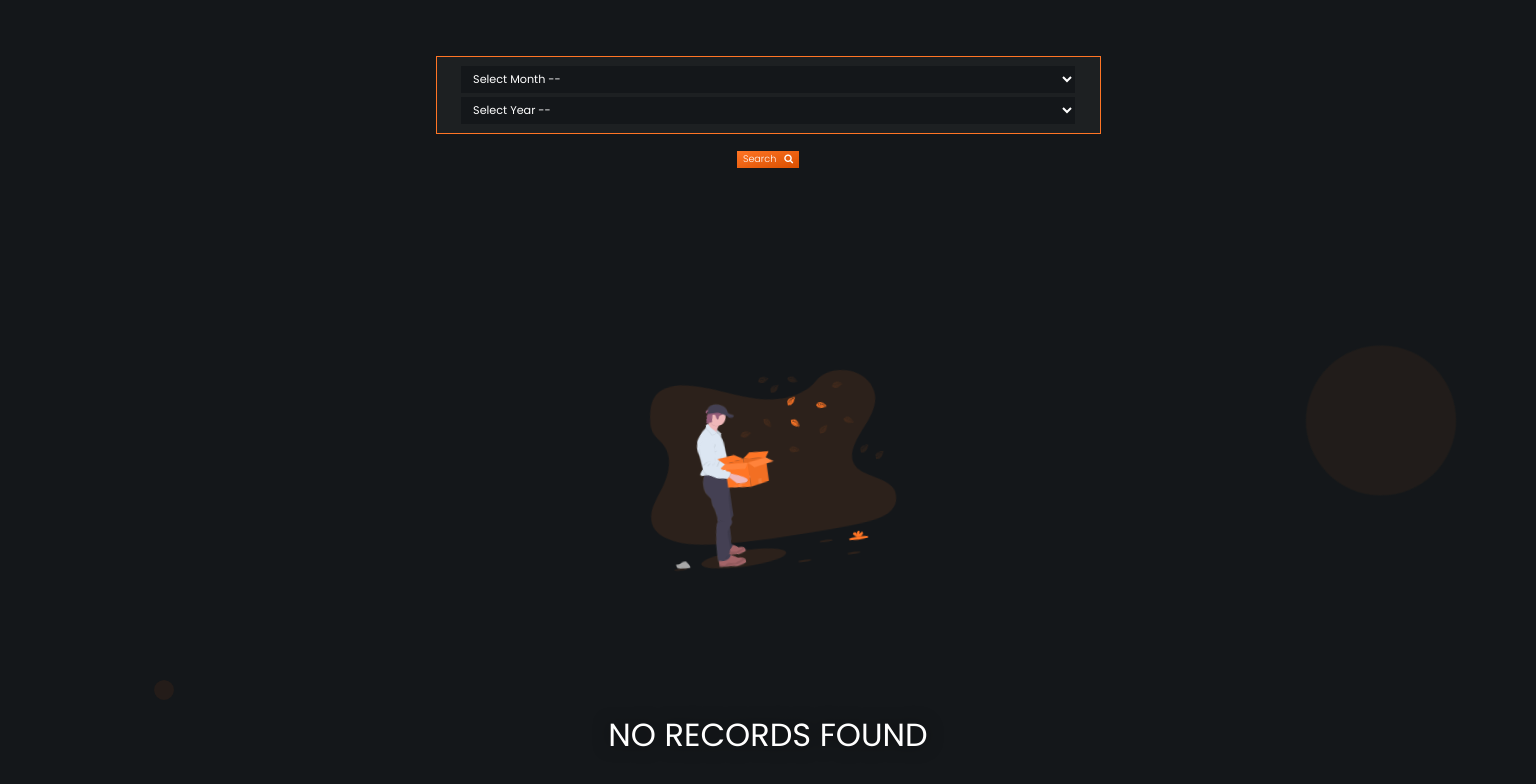
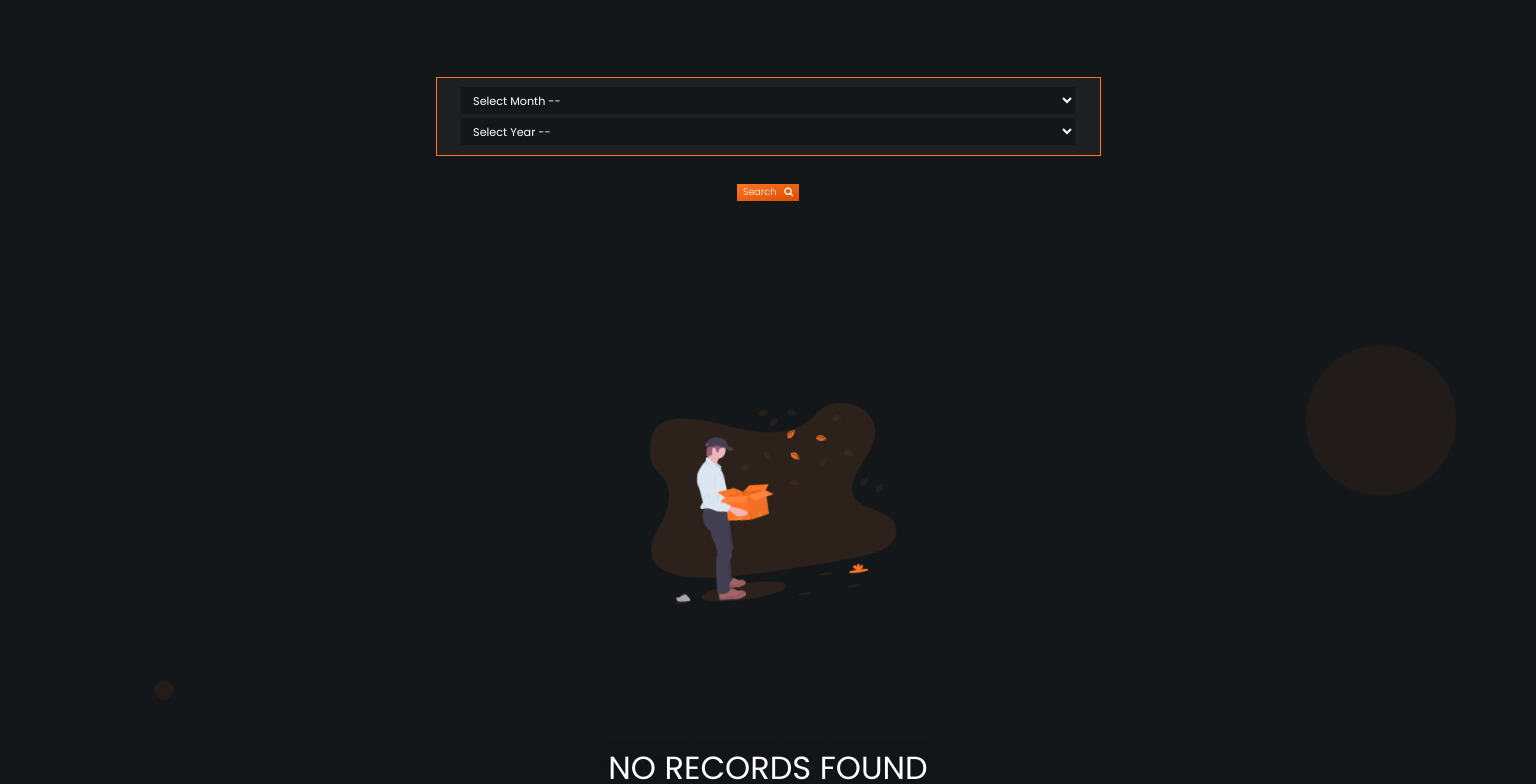
Before and after one commit to Ajulibe/serverDashboard, a React (Create React App) app: page /view-logs in a window 1536 px wide. Shown: the top 784 px of the page. Built offline with nearby package versions, Linux system fonts and the light colour scheme.

Commit message:
added styles

```diff
--- a/src/components/Logs.js
+++ b/src/components/Logs.js
@@ -240,7 +240,7 @@ const Logs = () => {
           }}
         >
           <button
-            className="botnAny "
+            className="botnAny shiftBtn"
             disabled={btnState}
             style={{
               fontWeight: "100",
@@ -279,7 +279,7 @@ const Logs = () => {
         </div>
       ) : null}
       {showDiv ? (
-        <div className="row d-flex align-items-center justify-content-center mt-3">
+        <div className="row d-flex align-items-center justify-content-center mt-3 graph">
           <div
             className="col-md-7 col-10 d-flex align-items-center justify-content-center text-center"
             style={{
@@ -344,7 +344,7 @@ const Logs = () => {
           <div className="col-8 text-center mt-3">
             <button
               ref={firstBtn}
-              className="botnAny"
+              className="botnAny shiftBtn"
               style={{
                 fontWeight: "100",
                 //   border: "1px solid white",
@@ -355,7 +355,7 @@ const Logs = () => {
             </button>
             <button
               ref={secondBtn}
-              className="botnAny showMe"
+              className="botnAny showMe shiftBtn"
               style={{
                 fontWeight: "100",
               }}
@@ -365,7 +365,7 @@ const Logs = () => {
             </button>
           </div>
           {/* TABLE */}
-          <div className="col-md-7 col-11 mt-3 showMe" ref={addBtn}>
+          <div className="col-md-7 col-11 mt-3 showMe graph" ref={addBtn}>
             <div className="table-responsive">
               <table className="table table-striped table-bordered table-hover table-sm text-center">
                 <thead>
--- a/src/css/index.css
+++ b/src/css/index.css
@@ -639,6 +639,14 @@ html {
     margin-top: 7% !important;
   }
 
+  .divMan {
+    margin-top: 5%;
+  }
+
+  .graph {
+    margin-top: 5% !important;
+  }
+
   .floatingIcon {
     margin-top: 15% !important
   }
@@ -646,6 +654,10 @@ html {
   .reduceMe {
     font-size: 2rem;
     margin-top: 20% !important
+  }
+
+  .shiftBtn {
+    margin-top: 5%
   }
 }
 
```
